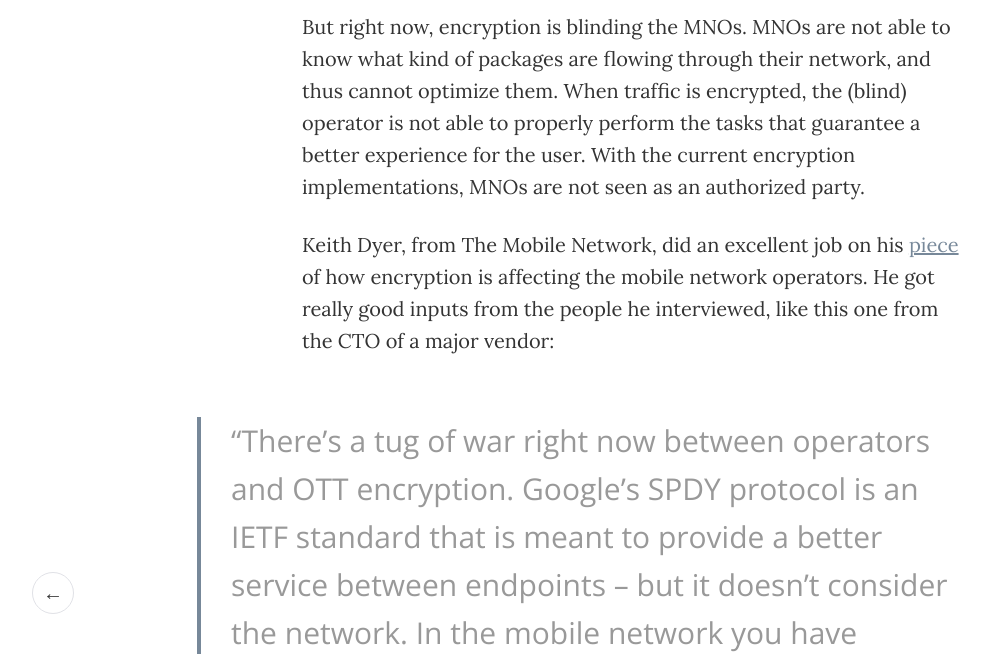
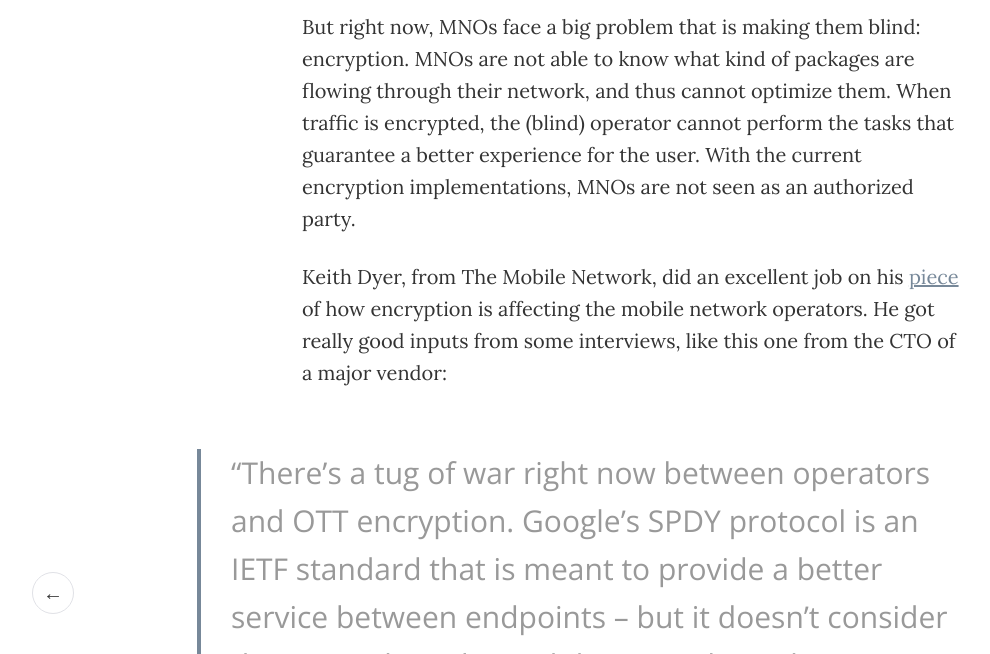
Before and after one commit to gdaq/gdaq.github.io, a Jekyll site: the page built from _posts/2015-01-23-Encrypted-Blindness.markdown, in a window 1280 px wide and 900 px high, scrolled down 1730 px, cut to the strip 246-900 px from the top of the window. Shown: the whole strip, without its empty margins (8-998 px from the left). Built offline with Jekyll 4.4.1, drawn with Linux system fonts in a browser that asks for light colours; some of the changed text lies outside the part shown.

Commit message:
Update 2015-01-23-Encrypted-Blindness.markdown

```diff
--- a/_posts/2015-01-23-Encrypted-Blindness.markdown
+++ b/_posts/2015-01-23-Encrypted-Blindness.markdown
@@ -19,9 +19,9 @@ Given their limited resources, MNOs analyze the traffic and follow some QoS and
 ![Blindness](https://gooddeedaday.files.wordpress.com/2010/02/yossi-blind-cartoon.jpg)
 
 
-But right now, encryption is blinding the MNOs. MNOs are not able to know what kind of packages are flowing through their network, and thus cannot optimize them. When traffic is encrypted, the (blind) operator is not able to properly perform the tasks that guarantee a better experience for the user. With the current encryption implementations, MNOs are not seen as an authorized party.
+But right now, MNOs face a big problem that is making them blind: encryption. MNOs are not able to know what kind of packages are flowing through their network, and thus cannot optimize them. When traffic is encrypted, the (blind) operator cannot perform the tasks that guarantee a better experience for the user. With the current encryption implementations, MNOs are not seen as an authorized party.
 
-Keith Dyer, from The Mobile Network, did an excellent job on his [piece](http://the-mobile-network.com/2015/01/how-encryption-threatens-mobile-operators-and-what-they-can-do-about-it/ "Keith Dyer Article") of how encryption is affecting the mobile network operators. He got really good inputs from the people he interviewed, like this one from the CTO of a major vendor:
+Keith Dyer, from The Mobile Network, did an excellent job on his [piece](http://the-mobile-network.com/2015/01/how-encryption-threatens-mobile-operators-and-what-they-can-do-about-it/ "Keith Dyer Article") of how encryption is affecting the mobile network operators. He got really good inputs from some interviews, like this one from the CTO of a major vendor:
 
 >"There’s a tug of war right now between operators and OTT encryption. Google’s SPDY protocol is an IETF standard that is meant to provide a better service between endpoints – but it doesn’t consider the network. In the mobile network you have different needs and you need to be able optimise because of resources you have. We are working with a number of technologies to be able to keep doing that so even if the payload is encrypted the knowledge about what kind of traffic it is will be open."
 
```
Also changed, not shown: other parts of _posts/2015-01-23-Encrypted-Blindness.markdown (+2 -2 lines).
